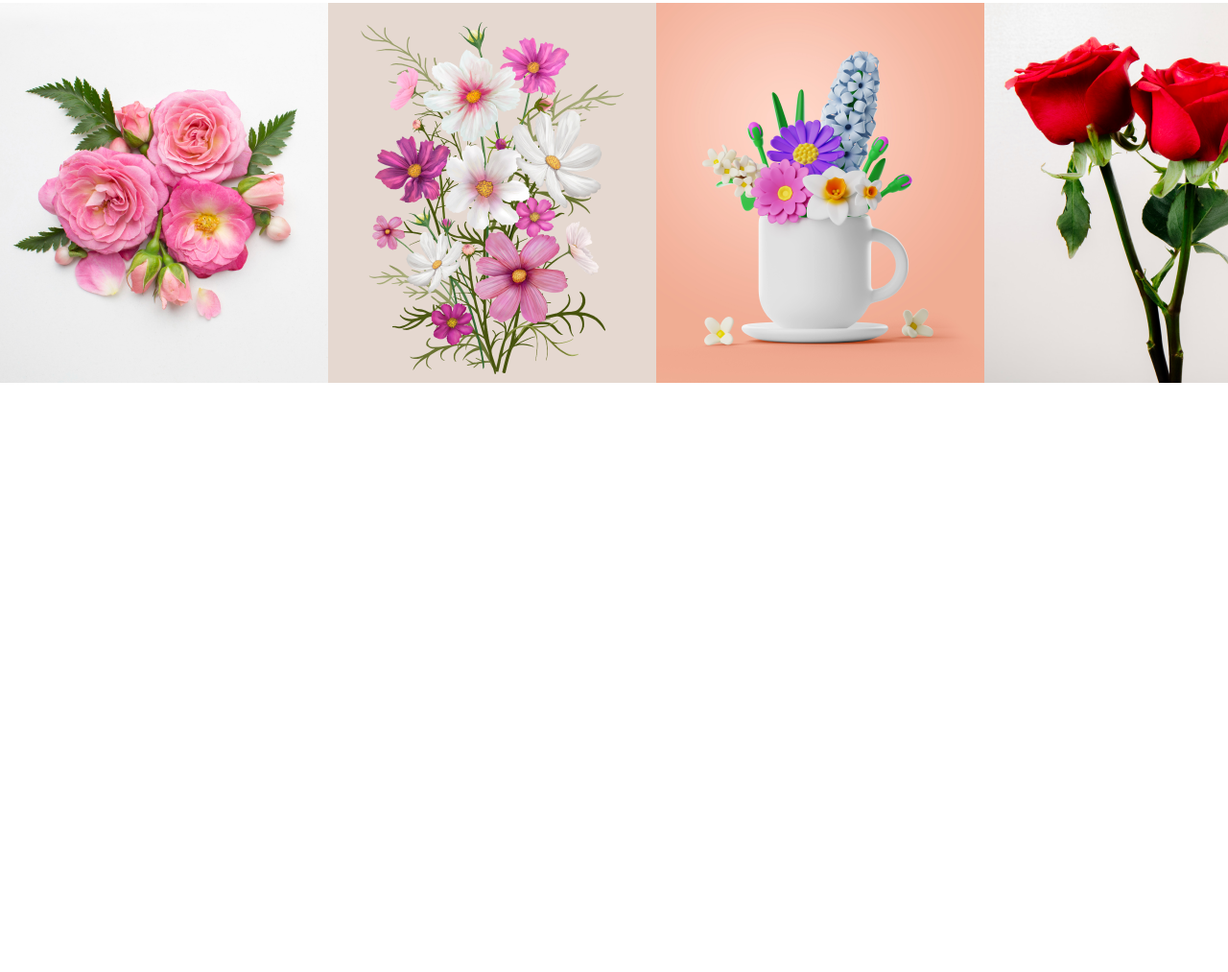
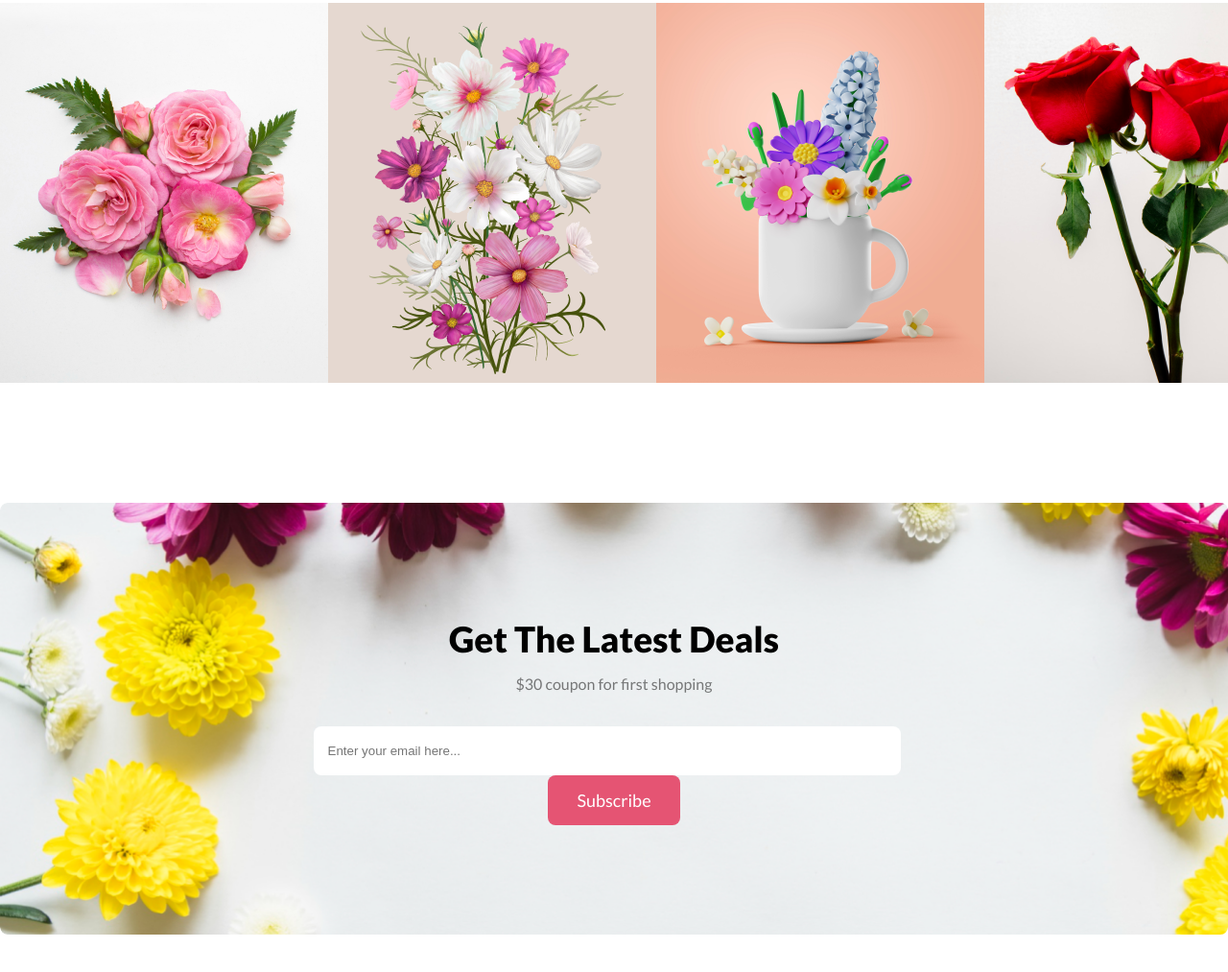
Before and after one commit to anaybhadury/flower-shop-repo, a plain HTML site: page index.html in a window 1280 px wide. Shown: the part 3183-4196 px from the top of the page at 96% size. Before the commit the page ends 3582 px from the top, so only its background shows below. Drawn offline with Linux system fonts and the light colour scheme.

Commit message:
added latest deals section

```diff
--- a/index.html
+++ b/index.html
@@ -95,6 +95,19 @@
         </section>
         <!-- instagram section end -->
 
+        <!-- latest deals section start -->
+        <div class="deals-container">
+            <div class="deals-text-content">
+                <h2>Get The Latest Deals</h2>
+            <p>$30 coupon for first shopping</p>
+            <input type="text" placeholder="Enter your email here...">
+            <button class="btn-primary">Subscribe</button>
+            </div>
+        </div>
+        <!-- latest deals section end -->
+
+
+
 
 
     </main>
--- a/styles/style.css
+++ b/styles/style.css
@@ -181,6 +181,7 @@ body{
     text-align: center;
     max-width: 1440px;
     margin: 0 auto;
+    margin-bottom: 125px;
 }
 .instagram-container h2{
     font-size: 2.5rem;
@@ -200,7 +201,41 @@ body{
 }
 /* instagram section styles end */
 
-
+/* latest deals section styles start */
+.deals-container{
+    max-width: 1440px;
+    height: 450px;
+    margin: 0 auto;
+    background-image: url('../images/latest-deals-bg.png');
+    background-size: cover;
+    background-repeat: no-repeat;
+    margin-bottom: 125px;
+    border-radius: 8px;
+}
+.deals-text-content{
+    padding: 120px 285px;
+    text-align: center;
+    align-items: center;
+}
+.deals-text-content h2{
+    font-size: 2.3rem;
+    font-weight: 800;
+    margin-bottom: 15px;
+}
+.deals-text-content p{
+    color: rgba(39, 39, 39, 0.6);
+    font-size: 1rem;
+    font-weight: 400;
+    margin-bottom: 35px;
+}
+.deals-text-content  input{
+    padding: 18px 420px 18px 15px;
+    border: none;
+    border-radius: 8px;
+    color: rgba(39, 39, 39, 0.6);
+    margin-right: 15px;
+}
+/* latest deals section styles end */
 
 
 
```
